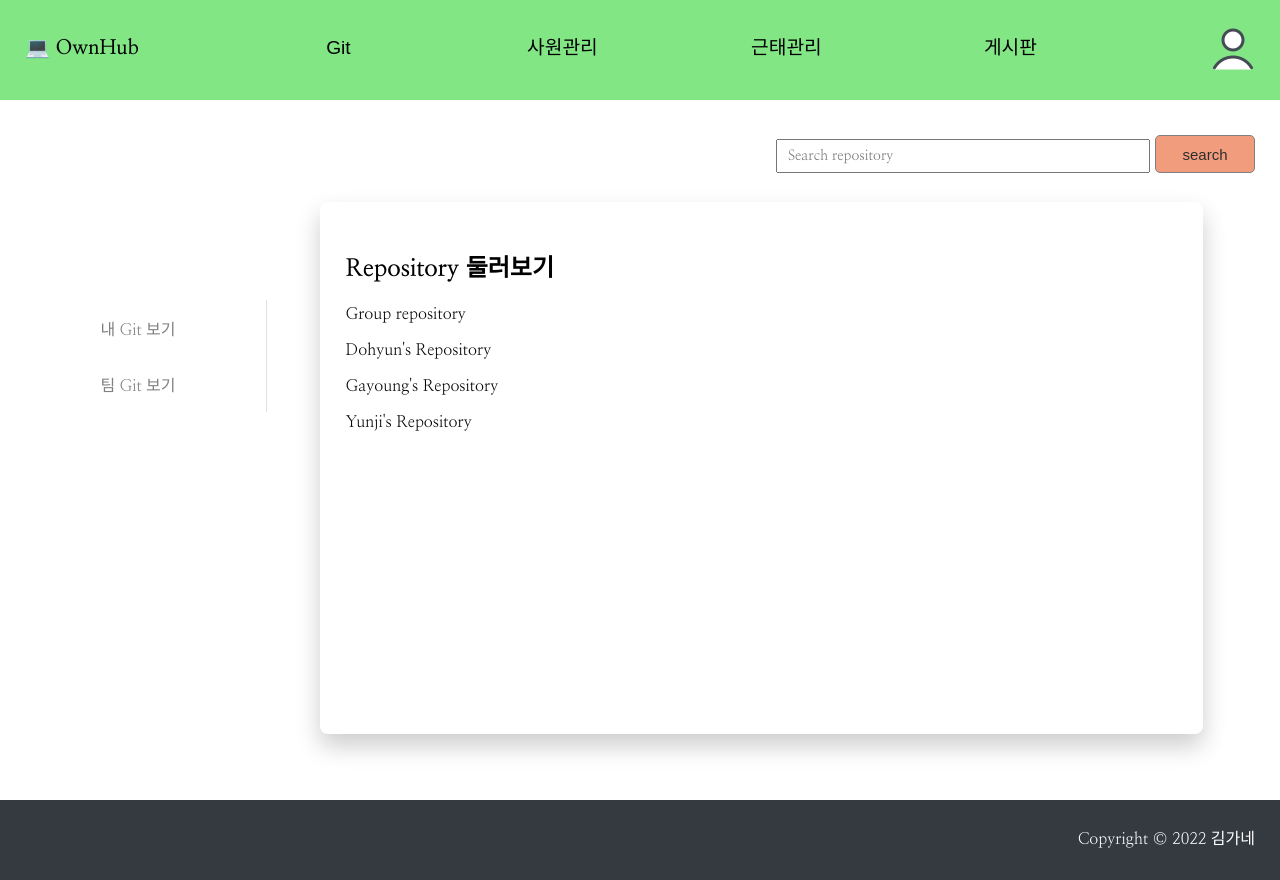
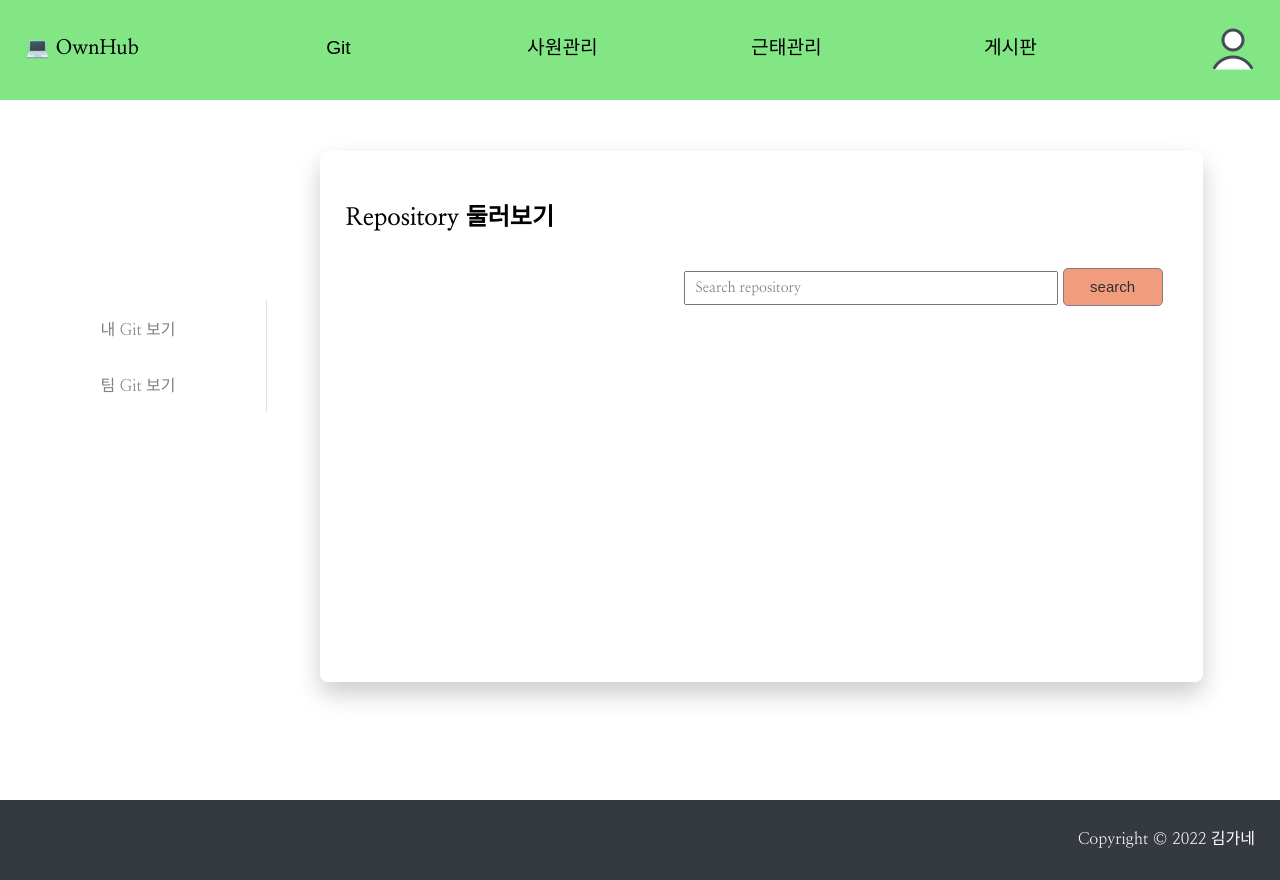
Before and after one commit to laykis/OwnHub, a React (Create React App) app in the folder src/main/ownhubfront/: page /teamgit in a window 1280 px wide. Built offline with nearby package versions, Linux system fonts and the light colour scheme; a web font is replaced by a local one.

Commit message:
[webfront] fix little

```diff
--- a/src/main/ownhubfront/src/each_page.css
+++ b/src/main/ownhubfront/src/each_page.css
@@ -29,7 +29,6 @@ input, h2, h3, h1 {
 }
 
 #search {
-  margin: 20px 10px;
   padding: 10px;
   float: right;
 }
@@ -110,7 +109,7 @@ input, h2, h3, h1 {
   width: 65%;
   height: 60%;
   position: absolute;
-  margin-top: 8%;
+  margin-top: 4%;
   margin-left: 25%;
   padding: 2%;
   border-radius: 8px;
--- a/src/main/ownhubfront/src/function/BoardList.js
+++ b/src/main/ownhubfront/src/function/BoardList.js
@@ -14,17 +14,18 @@ function BoardList() {
     useEffect(()=> {
             axios.get("/home/board/content")
                 .then(res => handleContentList(res))
-                .catch()
+                .catch(err => console.log(err));
         },[]
-    )
+    );
 
-    function Content({content}){
+    function Content({content}) {
         return(
             <div>
                 {content.title}
             </div>
         )
     }
+
     function printContentList({contentList}){
         return(
             <div>
--- a/src/main/ownhubfront/src/function/Git_main.js
+++ b/src/main/ownhubfront/src/function/Git_main.js
@@ -1,24 +1,49 @@
-import React from "react";
-// import axios from "axios";
+import React, { useState } from "react";
+import axios from "axios";
 import "../each_page.css";
 import Sidebar from "../layout/sidebar_git";
 
 
 const Git_main = () => {
 
+    // Repository 검색
+    const [search, searchRepo] = useState('');
+
+    const handleSearch = (e) => {
+        searchRepo(e.target.value)
+    }
+
+    const onSearch = () => {
+        e.preventDefault();
+        console.log(search + " 찾기")
+        axios.post("/repo/search", null, {
+            param : { "search" : search}
+        })
+            .then(res => {
+                if(res.data.result === "success"){
+                    console.log(search + " 찾음")
+                    window.location.href ="redirect:/teamgit"
+                }
+            })
+            .catch()
+    };
+
+    // 검색한 Repository 보여주기
+
+
+
     return (
         <div>
             <Sidebar/>
-            <form id="search">
-                <input id="search_input" name="keyword" placeholder="Search repository"></input>
-                <button id="btn_search">search</button>
-            </form>
             <div id='git'>
                 <h2>Repository 둘러보기</h2>
-                <p>Group repository</p>
-                <p>Dohyun's Repository</p>
-                <p>Gayoung's Repository</p>
-                <p>Yunji's Repository</p>
+                <form id="search" onSubmit={onSearch}>
+                    <input id="search_input" name="keyword" value={search} onChange={handleSearch} placeholder="Search repository"></input>
+                    <button id="btn_search">search</button>
+                </form>
+                <div>
+
+                </div>
             </div>
         </div>
     )
--- a/src/main/ownhubfront/src/function/Git_my.js
+++ b/src/main/ownhubfront/src/function/Git_my.js
@@ -56,10 +56,6 @@ const Git_my = () => {
     return (
         <div>
             <Sidebar/>
-            <form id="search">
-                <input id="search_input" name="keyword" placeholder="Search repository"></input>
-                <button id="btn_search">search</button>
-            </form>
             <div id="git">
                 <h2 id='page_title'>나의 Git</h2>
                 <form id='repo-create'  onSubmit={onSubmit}>
--- a/src/main/ownhubfront/src/function/Login.js
+++ b/src/main/ownhubfront/src/function/Login.js
@@ -55,9 +55,15 @@ function Login() {
     // 페이지 랜더링 후 가장 처음 호출되는 함수
     useEffect(()=> {
         axios.get("/user/login")
-            .then(res => console.log(res))
+            .then(res => {
+                console.log(res)
+                if(res.data.result === "success"){
+                    console.log("Login success")
+                    window.location.href = "redirect:/mypage"
+                }
+            })
             .catch()
-    },[]
+        },[]
     )
 
 
--- a/src/main/ownhubfront/src/function/Signup.js
+++ b/src/main/ownhubfront/src/function/Signup.js
@@ -1,5 +1,5 @@
 import "../App.css";
-import React, { useEffect, useState } from "react";
+import React, { useState } from "react";
 import axios from "axios";
 
 const Signup = () =>{
```
